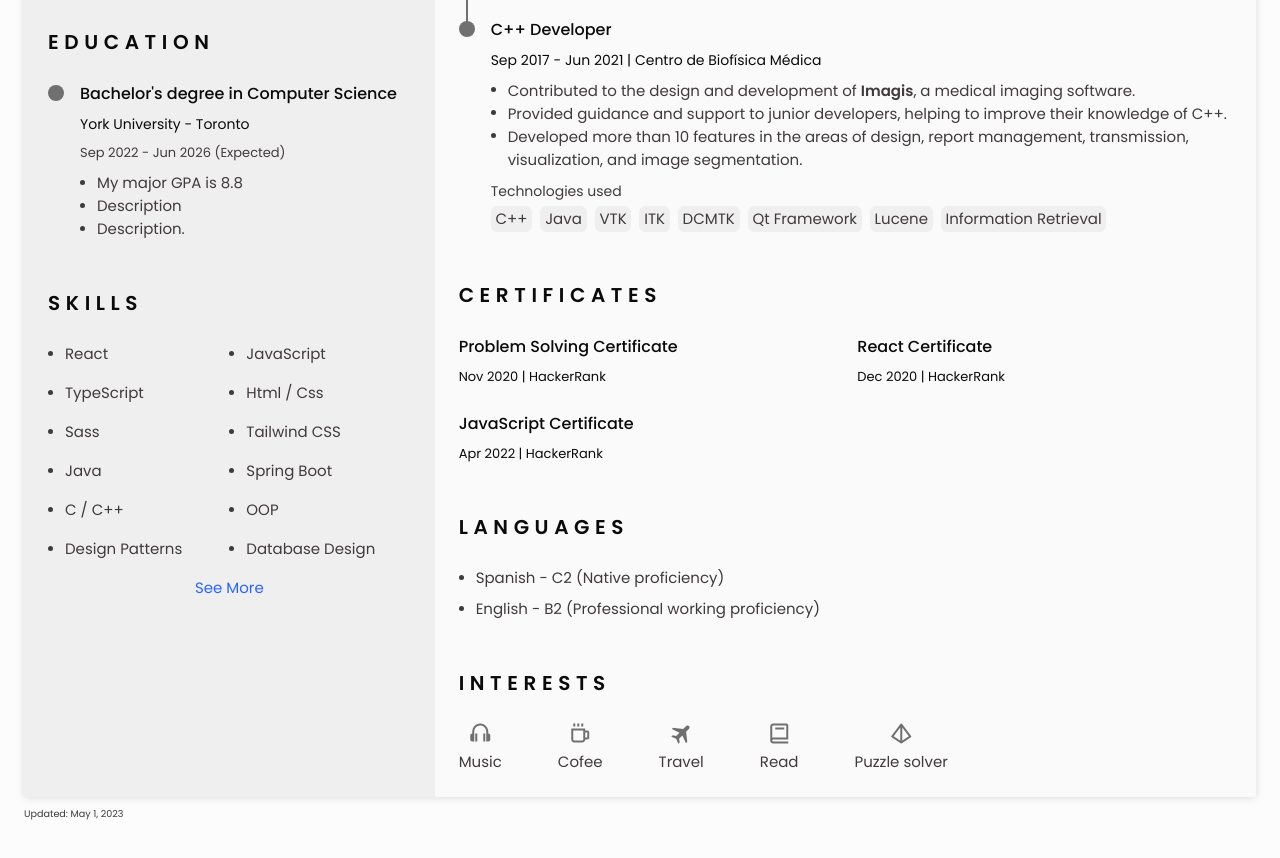
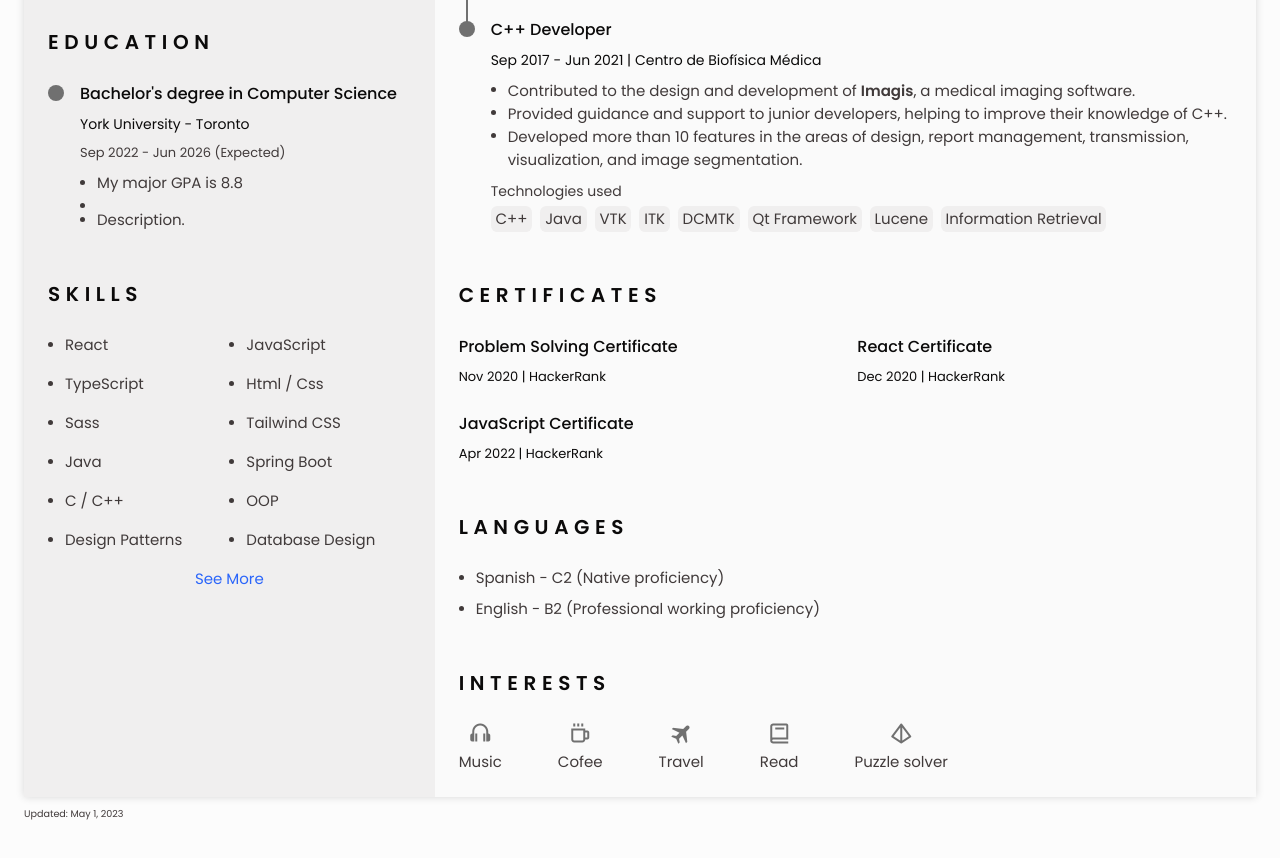
Before and after one commit to DanielChahine0/CV, a plain HTML site: page index.html in a window 1280 px wide. Shown: the part 1516-2374 px from the top of the page. Drawn offline with nearby package versions, Linux system fonts and the light colour scheme.

Commit message:
Update index.html

```diff
--- a/index.html
+++ b/index.html
@@ -200,7 +200,7 @@
                                     </li>
                                     <li class="education__description">
                                         <span class="education__circle"></span>
-                                        <div>Description</div>
+                                        <div></div>
                                     </li>
                                     <li class="education__description">
                                         <span class="education__circle"></span>
```
